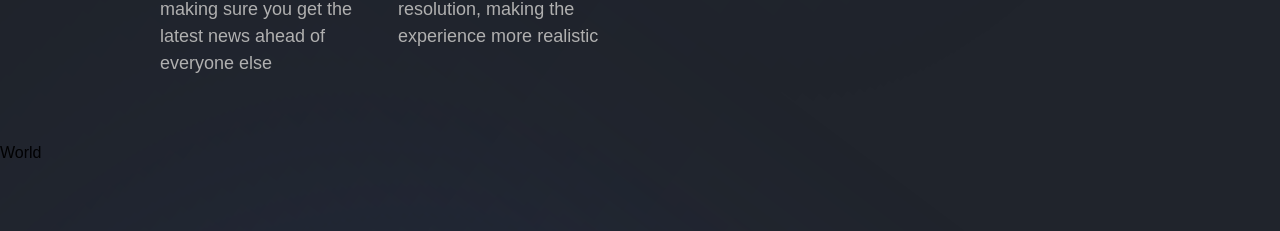
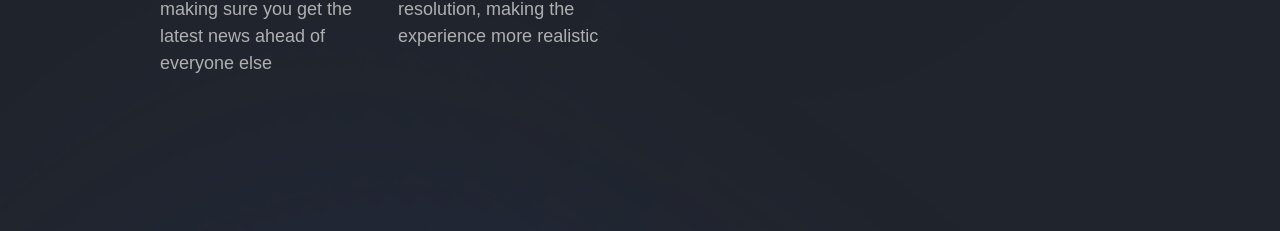
Before and after one commit to jawad-nsu/swift_border_solutions, a Next.js app: page / in a window 1280 px wide. Shown: the part 3890-4121 px from the top of the page. Built offline with nearby package versions, Linux system fonts and the light colour scheme; a web font is replaced by a local one.

Commit message:
make world section invisible

```diff
--- a/components/homepage/world_section.tsx
+++ b/components/homepage/world_section.tsx
@@ -1,5 +1,5 @@
 const World = () => {
-  return <div>World</div>;
+  return <div className='invisible'>World</div>;
 };
 
 export default World;
```
